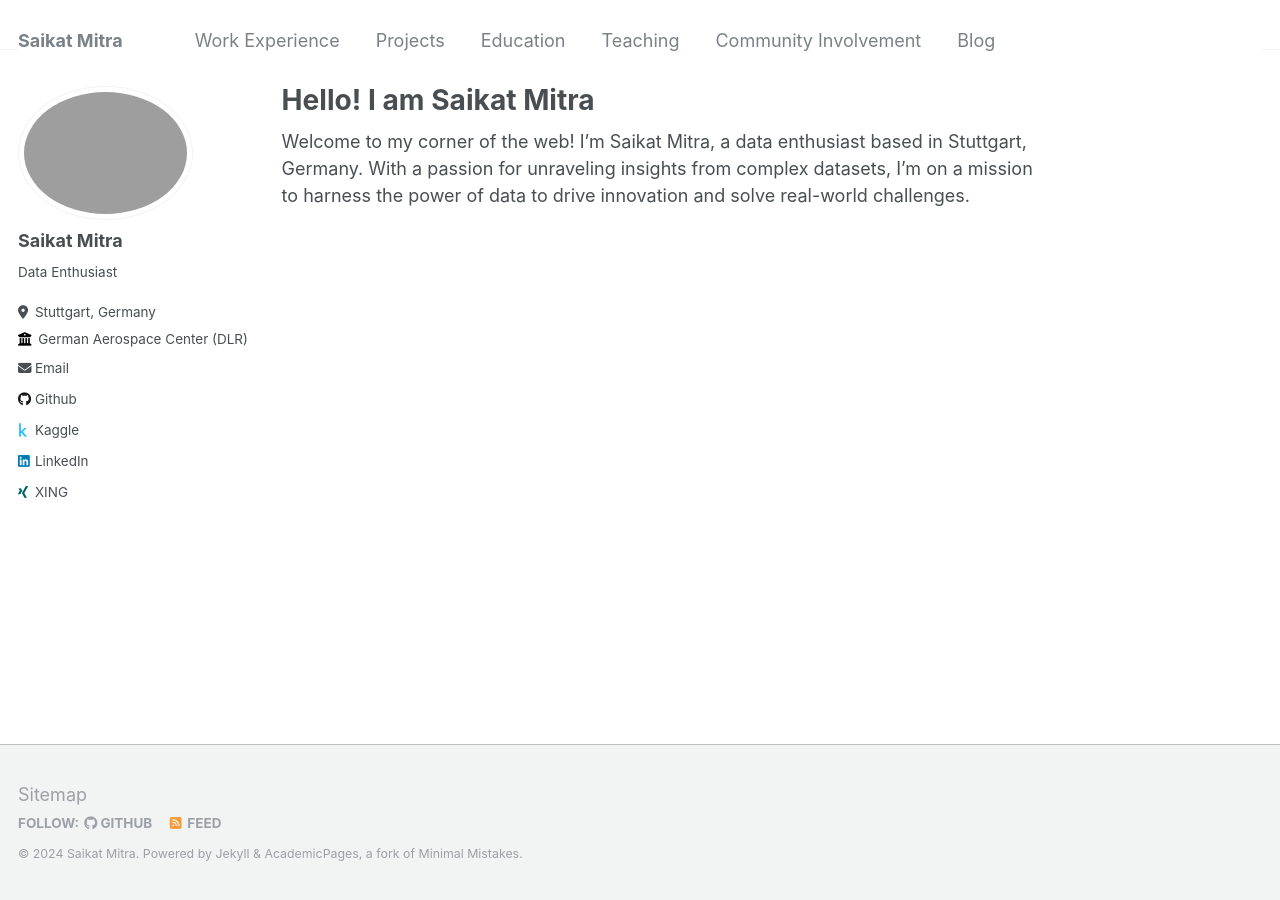
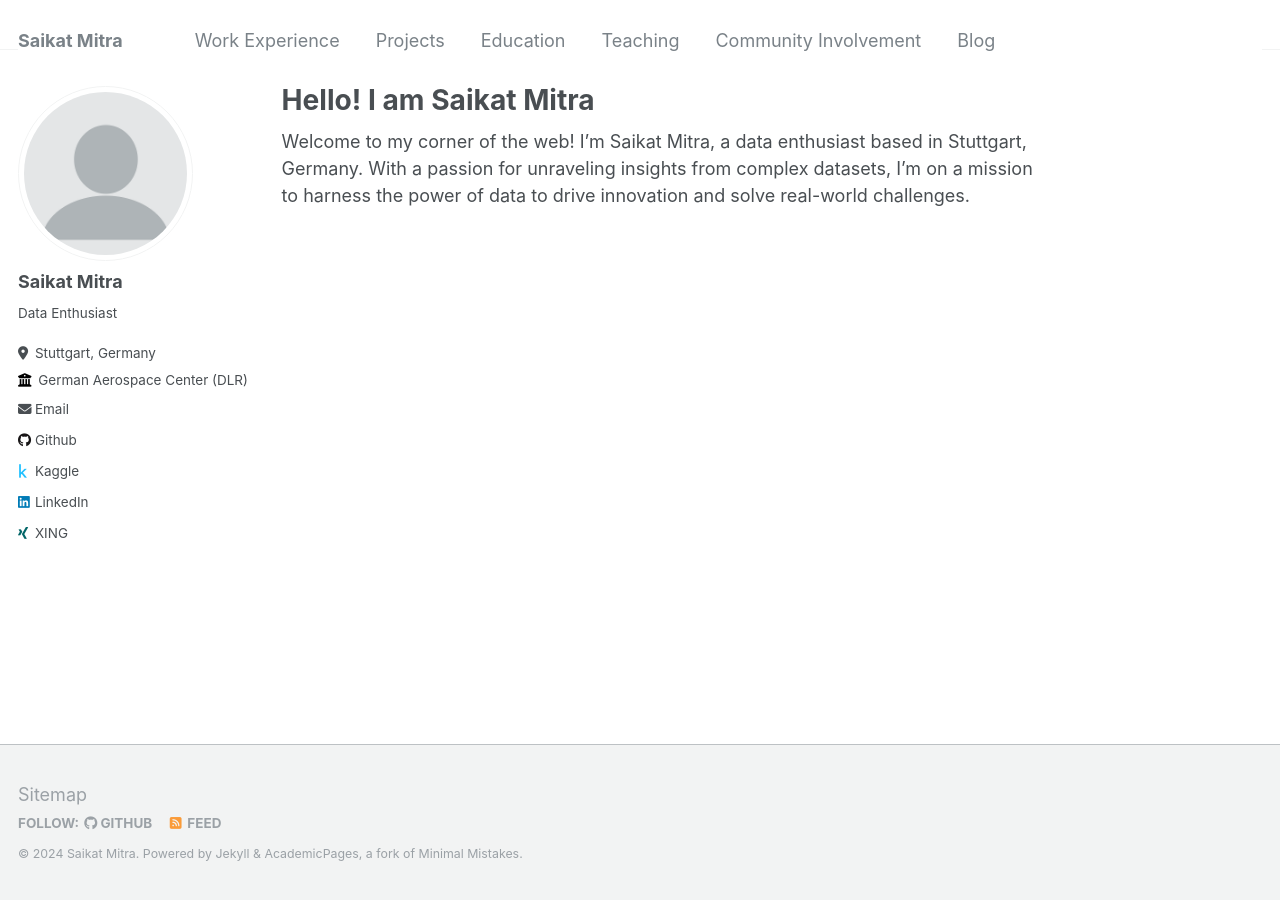
Before and after one commit to saikatmitra1998/saikatmitra1998.github.io, a Jekyll site: the page built from _pages/about.md, in a window 1280 px wide. Built offline with Jekyll 4.4.1, drawn with Linux system fonts in a browser that asks for light colours.

Commit message:
Update config.yml

```diff
--- a/_config.yml
+++ b/_config.yml
@@ -21,7 +21,7 @@ repository               : "saikatmitra1998/saikatmitra1998.github.io"
 #               Additional customization can be done by editing /_includes/author-profile.html
 author:
   # Biographic information
-  avatar           : "profile_picture1.png"
+  avatar           : "profile.png"
   name             : "Saikat Mitra"
   pronouns         : # example: "she/her"
   bio              : "Data Enthusiast"
```
